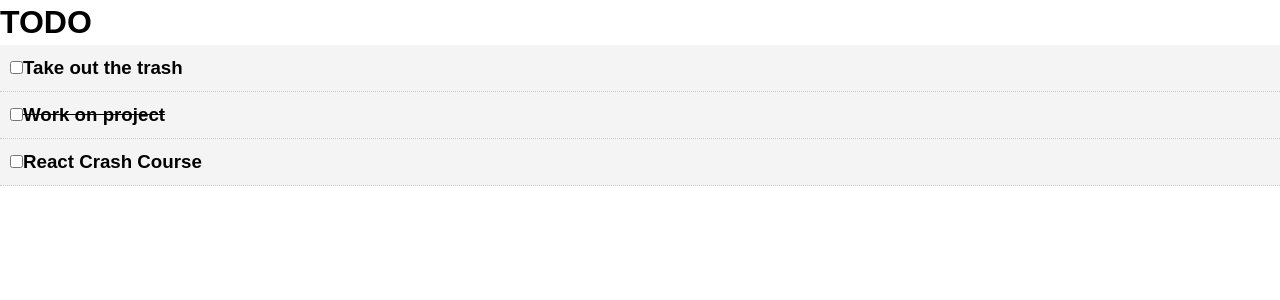
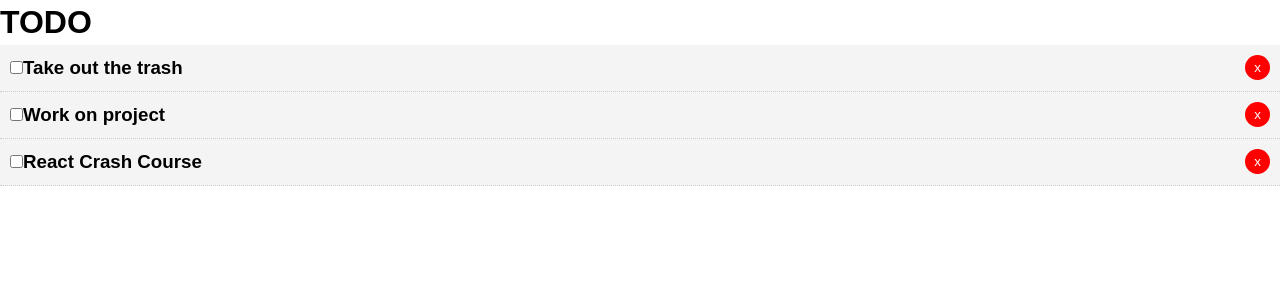
Before and after one commit to Ashwani11000/2do, a React (Create React App) app in the folder 2do/: page / in a window 1280 px wide. Shown: the top 300 px of the page. Built offline with nearby package versions, Linux system fonts and the light colour scheme.

Commit message:
Add delete button

```diff
--- a/2do/src/App.js
+++ b/2do/src/App.js
@@ -15,7 +15,7 @@
       {
         id: 2,
         title: 'Work on project',
-        completed: true
+        completed: false
       },
       {
         id: 3,
@@ -24,10 +24,26 @@
       }
     ]
   }
+// Toggle the completed property.
+  markComplete=(id)=> {
+    // console.log(id)
+    this.setState({ todos: this.state.todos.map(todo =>{
+      if(todo.id === id){
+        todo.completed= !todo.completed;
+      }
+      return todo;
+    })});
+  }
 
-  markComplete=(e)=> {
-    console.log("From app.js")
+
+  delTodo= (id)=>{
+
+    this.setState({ todos: [...this.state.todos.filter
+      (todo=> todo.id!== id)]
+
+    });
   }
+
 
   render(){
   // console.log(this.state.todos);
@@ -36,7 +52,10 @@
       <h1>
         TODO
       </h1>
-      <Todo todos={this.state.todos} markComplete={this.markComplete}/>
+      <Todo todos={this.state.todos}
+      markComplete={this.markComplete}
+      delTodo = {this.delTodo}
+      />
     </div>
 
   );
--- a/2do/src/components/Todo.js
+++ b/2do/src/components/Todo.js
@@ -12,7 +12,7 @@
     return this.props.todos.map((todo)=>(
         <h3>
             <TodoItem key= {todo.id} td= {todo} markComplete=
-            {this.props.markComplete}/>
+            {this.props.markComplete} delTodo = {this.props.delTodo}/>
             {/* key= {todo.id} prevents the child error without key error*/}
 
         </h3>
--- a/2do/src/components/TodoItem.js
+++ b/2do/src/components/TodoItem.js
@@ -24,11 +24,13 @@
 
 
     render(){
+        const { id, title} =this.props.td;
         return (
         <div style = {this.getStyle()}>
             <p>
-                <input type="checkbox" onChange ={this.props.markComplete} />
-                {this.props.td.title}
+                <input type="checkbox" onChange ={this.props.markComplete.bind(this, id)} />
+                {title}
+                <button style={btnStyle} onClick = {this.props.delTodo.bind(this,id)}>x</button>
             </p>
         </div>
     );
@@ -40,6 +42,15 @@
 
 }
 
+const btnStyle = {
+    background: '#ff0000',
+    color: '#fff',
+    border: 'none',
+    padding: '5px 9px',
+    borderRadius : '50%',
+    cursor: 'pointer',
+    float: 'right'
+}
 // const itemStyle = {
 //     backgroundColor:'#121212'
 // }
```
